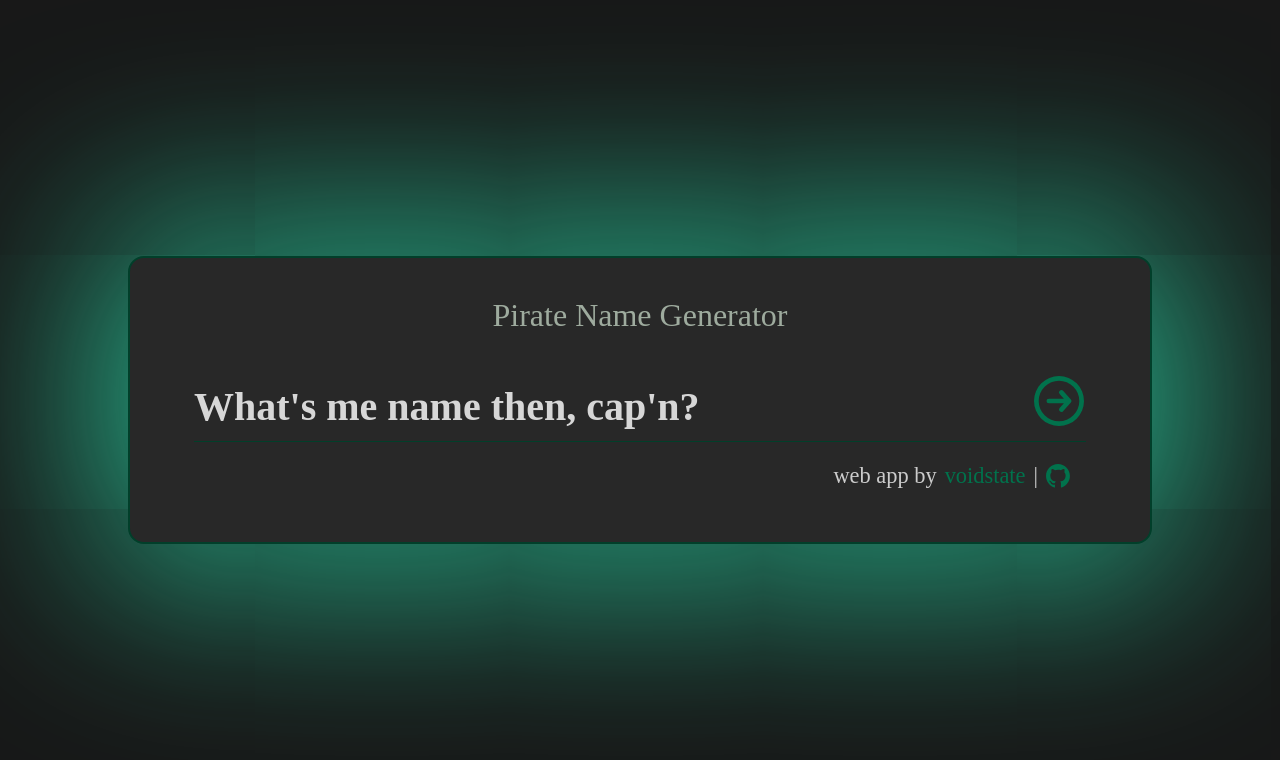
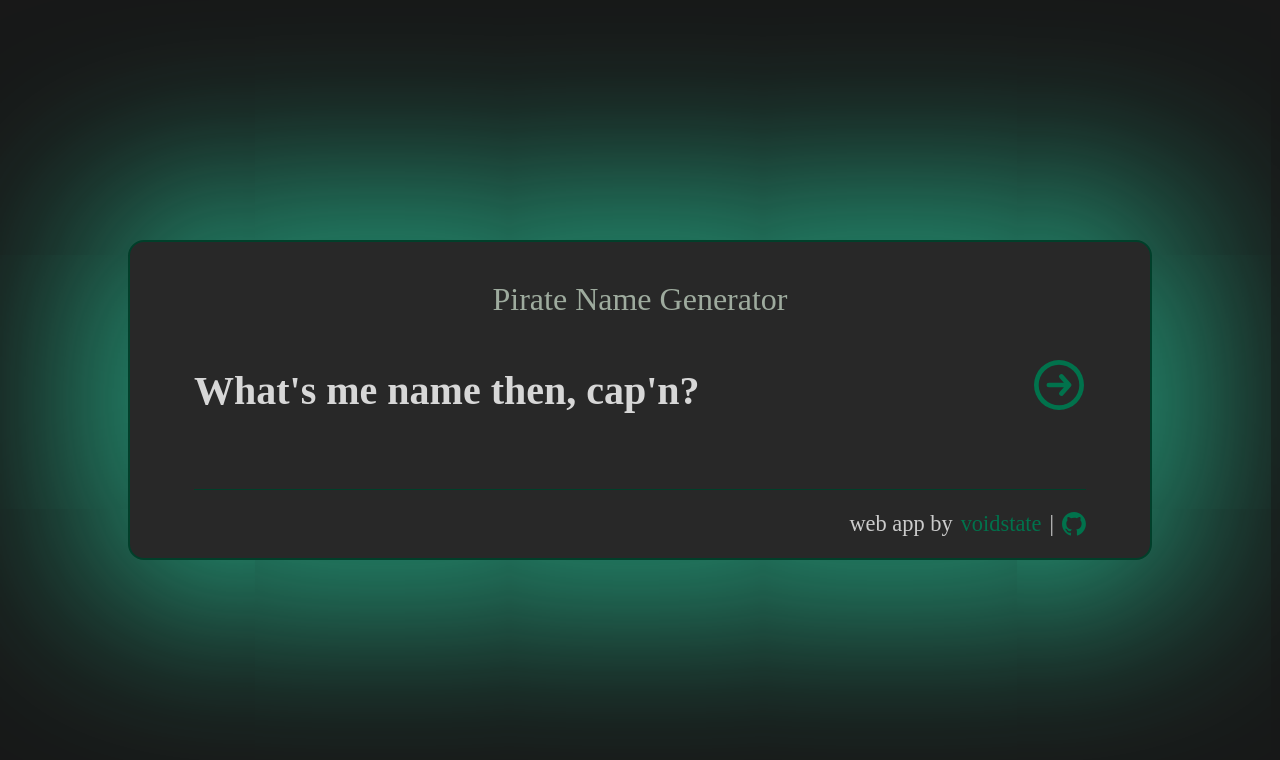
Before and after one commit to voidstate/pirate-names, a Vue app: page / in a window 1280 px wide. Shown: the top 760 px of the page. Built offline with nearby package versions, Linux system fonts and the light colour scheme; a web font is replaced by a local one.

Commit message:
Footer spacing tweaks

```diff
--- a/src/assets/main.css
+++ b/src/assets/main.css
@@ -10,7 +10,7 @@
 	border-radius: 1rem;
 	background-color: var(--color-background-mute);
 
-	box-shadow: 0px 0px 200px 30px var(--color-glow);
+	box-shadow: 0 0 12rem 2rem var(--color-glow);
 }
 
 a {
@@ -38,7 +38,7 @@ svg {
 	}
 
 	.app {
-		padding: 2rem 4rem;
+		padding: 2rem 4rem 0;
 		width: 100%;
 	}
 }
--- a/src/assets/preflight.css
+++ b/src/assets/preflight.css
@@ -1,4 +1,6 @@
 /*
+  Modern CSS Reset
+
   1. Prevent padding and border from affecting element width. (https://github.com/mozdevs/cssremedy/issues/4)
   2. Remove default margins and padding
   3. Reset all borders.
--- a/src/components/Page-Footer.vue
+++ b/src/components/Page-Footer.vue
@@ -13,9 +13,9 @@
 <style>
 	footer
 	{
-		margin-top: 2rem 0;
+		margin-top: 4rem;
 		border-top: 1px solid var(--color-border);
-		padding: 1rem;
+		padding: 1rem 0;
 		text-align: right;
 		font-size: 70%;
 		color: var(--color-text-muted);
@@ -34,7 +34,6 @@
 			height: auto;
 			margin-top: -3px;
 
-
 			path {
 				fill: var(--color-link);
 			}
```
